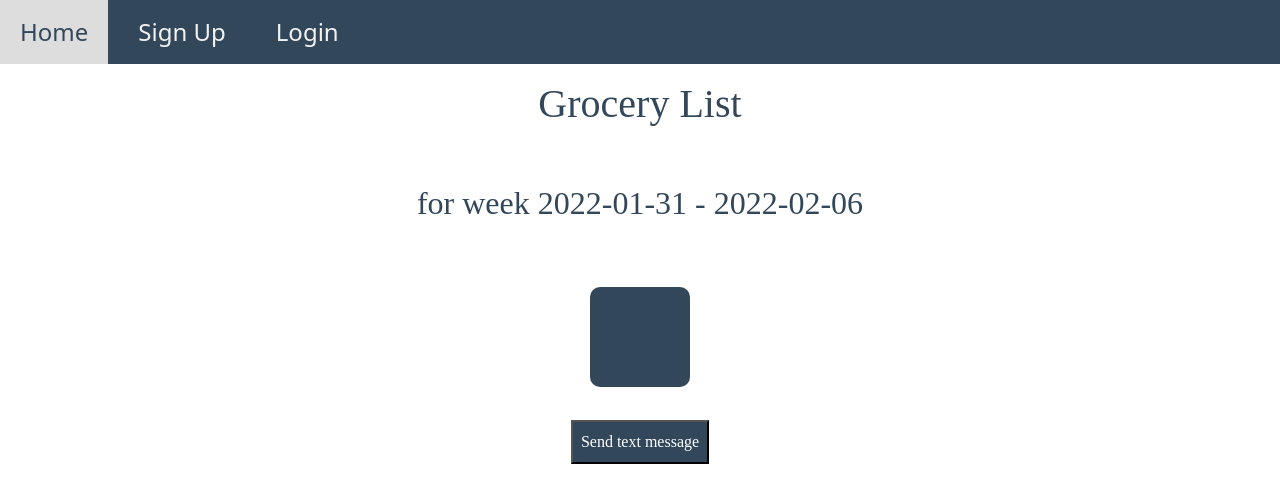
After one commit to lsireneva/cookbook, a Flask app: page /get_grocery_list in a window 1280 px wide. The commit adds this page. Shown: the top 503 px of the page. Run offline with Flask 2, Linux system fonts and the light colour scheme; data that the repository does not hold is empty.

Commit message:
Grocery list added, route for server, added aisle for ingredient table

```diff
--- a/crud.py
+++ b/crud.py
@@ -26,8 +26,8 @@ def add_new_meal_plan(user_id, recipe_id, meal_category, meal_date):
     add_to_db(meal_plan)
     return True
 
-def add_new_ingredient(name, image):
-    ingredient = Ingredient(ingredient_name=name, ingredient_image=image)
+def add_new_ingredient(name, image, aisle):
+    ingredient = Ingredient(ingredient_name=name, ingredient_image=image, ingredient_aisle=aisle)
     add_to_db(ingredient)
     return True
 
@@ -68,6 +68,13 @@ def check_record_exist(table, name):
     else:
         return False
 
+def check_record_in_ingredients_to_recipes(recipe_id, ingredient_id):
+    record=IngredientToRecipe.query.filter(Recipe.recipe_id==recipe_id).filter(Ingredient.ingredient_id==ingredient_id).first()
+    if record is not None:
+        return True
+    return False
+
+
 def check_in_favorites(recipe_id):
     fav_recipe = Favorite.query.filter(Favorite.recipe_id==recipe_id).first()
     if fav_recipe is not None:
@@ -102,7 +109,6 @@ def get_all_favorites(user_id):
 
 def get_all_meal_plan_current_week(user_id, start, end):
     #get meal plan for a current week
-    #meal_plan=db.session.query(Recipe).join(MealPlan).filter(MealPlan.user_id==user_id).order_by(MealPlan.date, MealPlan.category).all()
     print("CRUD start day:", start)
     print("CRUD end day:", end)
 
@@ -111,7 +117,7 @@ def get_all_meal_plan_current_week(user_id, start, end):
 
     return meal_plan
 
-def get_mealplan_info(recipe_id):
+def get_mealplan_recipe_info(recipe_id):
     mealplan_info=MealPlan.query.filter(MealPlan.recipe_id==recipe_id).first()
     return mealplan_info
 
@@ -125,9 +131,8 @@ def get_recipe_category(recipe_id):
         return meal_plan.category
 
 
-
 def get_recipe_ingredients(recipe_id):
-    ingredients = db.session.query(Ingredient.ingredient_name, Ingredient.ingredient_image,
+    ingredients = db.session.query(Ingredient.ingredient_name, Ingredient.ingredient_image, Ingredient.ingredient_aisle,
                         IngredientToRecipe.quantity, IngredientToRecipe.measure).join(IngredientToRecipe).filter(IngredientToRecipe.recipe_id==recipe_id).all()
 
     return ingredients
@@ -139,13 +144,18 @@ def get_ingredient_amount_measure(recipe_id):
 def delete_recipe(recipe_name):
     recipe_id = get_recipe_id(recipe_name)
     print("CRUD DELETE RECIPE", recipe_id)
-    delete_recipe = Recipe.query.filter(Recipe.recipe_id == recipe_id).first()
-    delete_favorite=Favorite.query.filter(Favorite.recipe_id == recipe_id).first()
-    delete_ingredienttorecipe=IngredientToRecipe.query.filter(IngredientToRecipe.recipe_id == recipe_id).all()
-    db.session.delete(delete_recipe)
-    db.session.delete(delete_favorite)
-    for i in delete_ingredienttorecipe:
-        db.session.delete(i)
+    if get_mealplan_recipe_info(recipe_id) is not None:
+        delete_favorite=Favorite.query.filter(Favorite.recipe_id == recipe_id).first()
+        db.session.delete(delete_favorite)
+    else:
+        delete_favorite=Favorite.query.filter(Favorite.recipe_id == recipe_id).first()
+        delete_recipe = Recipe.query.filter(Recipe.recipe_id == recipe_id).first()
+        delete_ingredienttorecipe=IngredientToRecipe.query.filter(IngredientToRecipe.recipe_id == recipe_id).all()
+        db.session.delete(delete_recipe)
+        db.session.delete(delete_favorite)
+
+        for i in delete_ingredienttorecipe:
+            db.session.delete(i)
     db.session.commit()
 
 if __name__ == "__main__":
--- a/model.py
+++ b/model.py
@@ -3,6 +3,7 @@
 from flask_sqlalchemy import SQLAlchemy
 
 db = SQLAlchemy()
+
 
 class User(db.Model):
 
@@ -17,6 +18,7 @@ class User(db.Model):
     password = db.Column(db.String)
 
     favorites = db.relationship('Favorite', backref='user')
+    meal_plan = db.relationship('MealPlan', backref='user')
 
     # user object
     def __repr__(self):
@@ -42,6 +44,7 @@ class Recipe(db.Model):
     note = db.Column(db.String(300))
 
     favorites = db.relationship('Favorite', backref='recipe')
+    meal_plan=db.relationship('MealPlan', backref='recipe')
     ingredients_to_recipes = db.relationship('IngredientToRecipe', backref='recipe')
 
     # recipe object
@@ -58,6 +61,7 @@ class Ingredient(db.Model):
     ingredient_id = db.Column(db.Integer, autoincrement=True, primary_key=True)
     ingredient_name = db.Column(db.String(50), unique=True, nullable=False)
     ingredient_image = db.Column(db.String(100), nullable=False)
+    ingredient_aisle=db.Column(db.String)
 
     ingredients_to_recipes = db.relationship('IngredientToRecipe', backref='ingredient')
 
--- a/server.py
+++ b/server.py
@@ -257,8 +257,9 @@ def save_recipe_to_db():
     for ingredient in recipe_info["ingredients"]:
         print(ingredient["name"])
         print(ingredient["image"])
+        print(ingredient["aisle"])
         if not crud.check_record_exist("Ingredient", ingredient["name"]):
-            crud.add_new_ingredient(ingredient["name"], ingredient["image"])
+            crud.add_new_ingredient(ingredient["name"], ingredient["image"], ingredient["aisle"])
 
     for ingredient in recipe_info["ingredients"]:
         print(ingredient["amount"])
@@ -296,8 +297,9 @@ def get_recipe_details_db(recipe_id):
     print("INGREDIENTS:", ingredients)
     for i in ingredients:
 
-        print("INGREDIENT_INAGE:", i.ingredient_image)
+        print("INGREDIENT_image:", i.ingredient_image)
         print("INGREDIENT_name:", i.ingredient_name)
+        print("INGREDIENT_aisle:", i.ingredient_aisle)
         print("INGREDIENT_amount:", i.quantity)
         print("INGREDIENT_measure:", i.measure)
 
@@ -388,8 +390,9 @@ def save_to_meal_plan():
     for ingredient in recipe_info["ingredients"]:
         print(ingredient["name"])
         print(ingredient["image"])
+        print(ingredient["aisle"])
         if not crud.check_record_exist("Ingredient", ingredient["name"]):
-            crud.add_new_ingredient(ingredient["name"], ingredient["image"])
+            crud.add_new_ingredient(ingredient["name"], ingredient["image"], ingredient["aisle"])
 
     for ingredient in recipe_info["ingredients"]:
         print(ingredient["amount"])
@@ -397,7 +400,8 @@ def save_to_meal_plan():
         print(crud.get_ingredient_id(ingredient["name"]))
 
         if crud.get_recipe_id(recipe_info["title"]) is not None:
-            crud.add_ingredient_to_recipe(crud.get_recipe_id(recipe_info["title"]), crud.get_ingredient_id(ingredient["name"]), ingredient["amount"], ingredient["unit"])
+            if not crud.check_record_in_ingredients_to_recipes(crud.get_recipe_id(recipe_info["title"]), crud.get_ingredient_id(ingredient["name"])):
+                crud.add_ingredient_to_recipe(crud.get_recipe_id(recipe_info["title"]), crud.get_ingredient_id(ingredient["name"]), ingredient["amount"], ingredient["unit"])
 
 
     return jsonify({"status": "Recipe added to meal plan"})
@@ -422,7 +426,7 @@ def show_meal_plan():
     for meal in meal_plan:
         print("+++++++MEAL PLAN", meal)
 
-        meal_info=crud.get_mealplan_info(meal.recipe_id)
+        meal_info=crud.get_mealplan_recipe_info(meal.recipe_id)
         print("+++++++MEAL INFO", meal_info)
 
         if meal_info.date not in meal_dict:
@@ -454,7 +458,7 @@ def open_meal_plan():
     for meal in meal_plan:
         print("+++++++MEAL PLAN", meal)
 
-        meal_info=crud.get_mealplan_info(meal.recipe_id)
+        meal_info=crud.get_mealplan_recipe_info(meal.recipe_id)
         print("+++++++MEAL INFO", meal_info)
 
         if meal_info.date not in meal_dict:
@@ -477,7 +481,30 @@ def open_recipe_meal_plan(recipe_name):
 
     return redirect(url_for('.get_recipe_details_db', recipe_id = recipe_id))
 
+@app.route('/get_grocery_list', methods=['GET', 'POST'])
+def get_grocery_list():
+    current_time = datetime.date.today()
+    print("CURRENT TIME", current_time)
+    year, week_num, day_of_week = current_time.isocalendar()
+    print("Week #" + str(week_num) + " of year " + str(year))
+    monday = datetime.datetime.strptime(f'{str(year)}-{str(week_num)}-1', "%Y-%W-%w").date()
+    sunday = monday + datetime.timedelta(days=6.9)
 
+    grocery_list = crud.get_all_meal_plan_current_week(session.get("user_id"), monday, sunday)
+    print("GROCERY LIST", grocery_list)
+
+    all_ingredients={}
+    for item in grocery_list:
+        print (item.recipe_name)
+        ingredients = crud.get_recipe_ingredients(item.recipe_id)
+        for i in ingredients:
+            if i.ingredient_aisle not in all_ingredients:
+                all_ingredients[i.ingredient_aisle]=set()
+            all_ingredients[i.ingredient_aisle].add(i.ingredient_name)
+
+    print ("____all_ingredients:", all_ingredients)
+
+    return render_template('grocery_list.html', grocery_list=all_ingredients,start_day=monday, end_day=sunday)
 
 
 if __name__ == '__main__':
--- a/static/css/cookbook.css
+++ b/static/css/cookbook.css
@@ -13,9 +13,17 @@ h2 {
 
 h3{
   padding: 20px 20px;
-  text-align: left;
   color: #33475b;
   text-align: center;
+  font-family: Avenir;
+}
+
+h4{
+  padding-top: 10px;
+  padding-bottom: 10px;
+  text-align: left;
+  color: white;
+  font-family: Avenir;
 }
 
 button{
@@ -35,6 +43,7 @@ section, ul, ol{
   font-family: Avenir;
   background-color: #33475b;
   width: fit-content;
+  text-align: left;
 }
 
 p{
@@ -46,7 +55,6 @@ p{
   background-color: #33475b;
   width: fit-content;
   font-size: 18px;
-
 }
 
 .p-meal-plan{
--- a/static/js/favorites.js
+++ b/static/js/favorites.js
@@ -58,6 +58,10 @@ document.querySelector("#add_favorites").addEventListener("click", evt => {
             const unit=block_dict["unit"]=block.children[j].innerHTML;
             block_dict["unit"]=unit;
           }
+          if (block.children[j].id=="aisle"){
+            const aisle=block_dict["aisle"]=block.children[j].innerHTML;
+            block_dict["aisle"]=aisle;
+          }
         console.log(block_dict);
       }
       ingredients.push(block_dict);
--- /dev/null
+++ b/templates/grocery_list.html
@@ -0,0 +1,23 @@
+{% extends 'base.html' %}
+{% block title %}Grocery List{% endblock %}
+
+{% block body %}
+<h1>Grocery List</h1><br>
+<h2>for week {{start_day}} - {{end_day}}</h2><br>
+<!-- {%for aisle in aisles%}
+    <h3>{{aisle}}</h3>
+{%endfor%} -->
+<center>
+<form>
+    <ul>
+    {%for key in grocery_list%}
+        <h4>{{key}}</h4>
+        {%for item in grocery_list[key]%}
+            <li>{{item}}</li>
+        {%endfor%}
+    {%endfor%}
+    </ul>
+</form>
+</center>
+<center><button type="submit" id="grocery_list">Send text message</button></center>
+{% endblock %}
--- a/templates/meal_calendar.html
+++ b/templates/meal_calendar.html
@@ -6,7 +6,9 @@
 
 <center>
     <a href="/" style="color: transparent"><button type="submit" id="add_recipe" style="display:inline;">Add recipe to Meal Plan</button></a>
-    <button type="submit" id="grocery_list" style="display:inline;">Get Grocery List</button>
+    <form action="/get_grocery_list" method="POST">
+        <button type="submit" id="grocery_list" style="display:inline;">Get Grocery List</button>
+    </form>
 </center><br>
 <center>
     <section>
--- a/templates/recipe_details_db.html
+++ b/templates/recipe_details_db.html
@@ -21,6 +21,7 @@
     <div id="ingredients" class="grid-container">
         {%for ingredient in ingredients%}
         <grid_item id="item" style="border:solid">
+            <p id="aisle" hidden>{{ingredient.ingredient_aisle}}</p>
             <img id="ingredient_image" src="{{ingredient.ingredient_image}}">
             <div id="amount" class="ingredient-div">{{ingredient.quantity}}</div>&nbsp<div id="unit" class="ingredient-div">{{ingredient.measure}}</div>&nbsp<div id="name" class="ingredient-div">{{ingredient.ingredient_name}}</div>
         </grid_item>
```
Also changed, not shown: static/js/meal_plan.js (+5 -3 lines), templates/recipe_details.html (+5 -2 lines).
